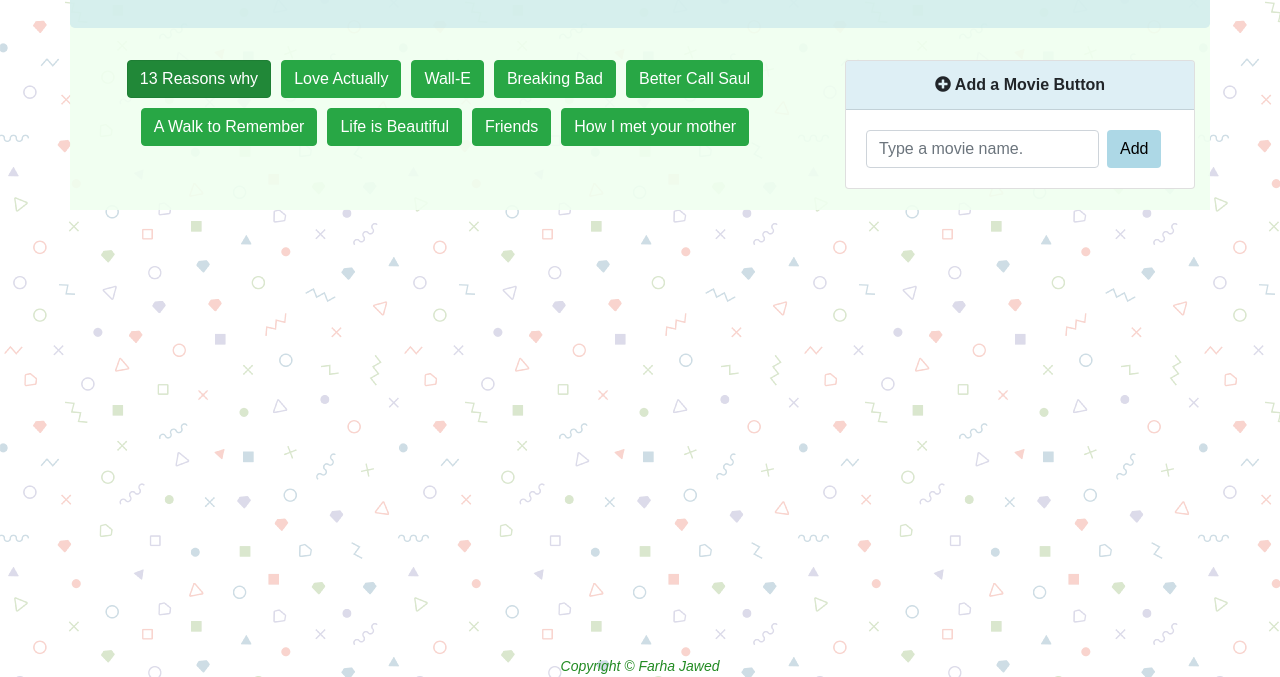
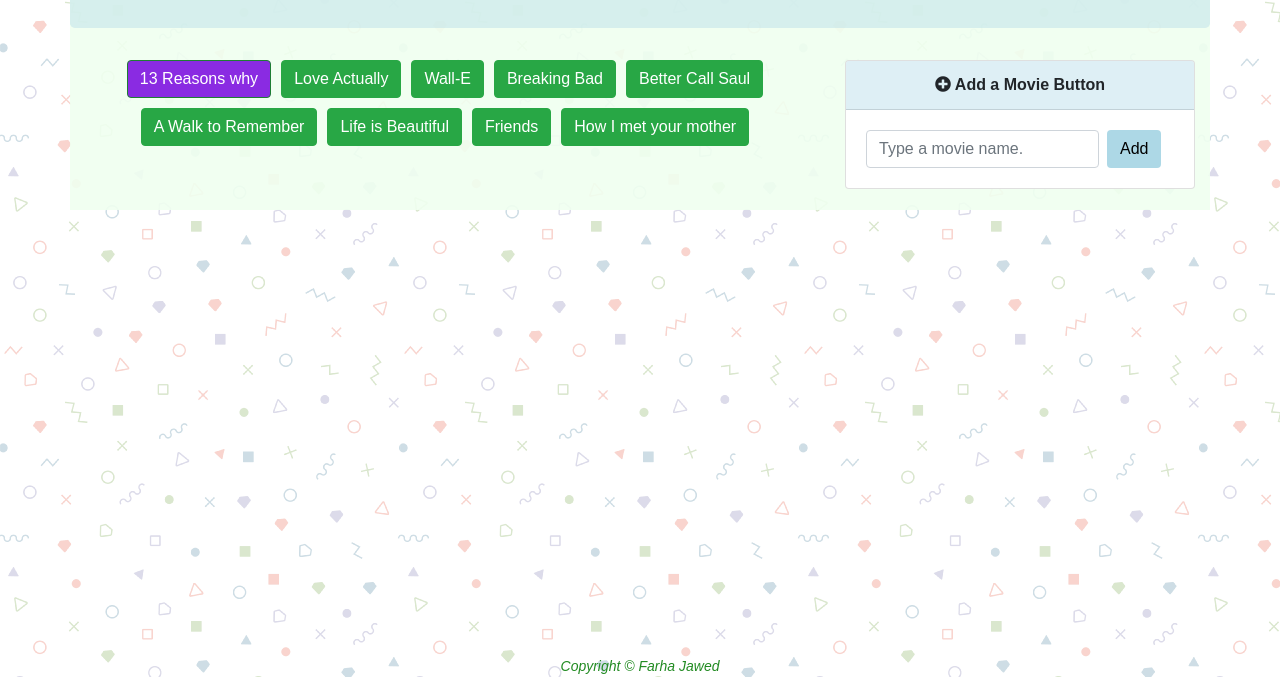
Before and after one commit to farha-neu/GifTastic, a plain HTML site: page index.html in a window 1280 px wide. In both pictures the pointer is over the button "13 Reasons why". Shown: the part 154-831 px from the top of the page. Drawn offline with nearby package versions, Linux system fonts and the light colour scheme; a web font is replaced by a local one.

```diff
--- a/assets/css/style.css
+++ b/assets/css/style.css
@@ -78,7 +78,7 @@ button{
   background: blueviolet;
 }
 
-.btn.btn-success:focus{
+.btn.btn-success:focus,.btn.btn.btn-success:hover{
   background: blueviolet;
 }
 
```
